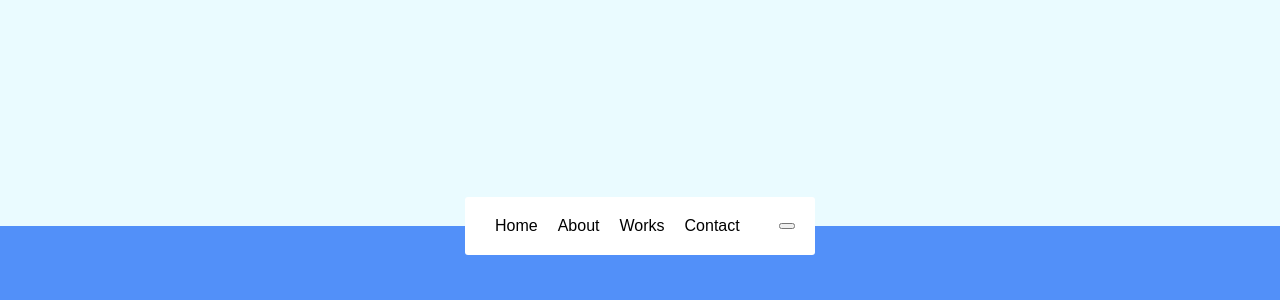
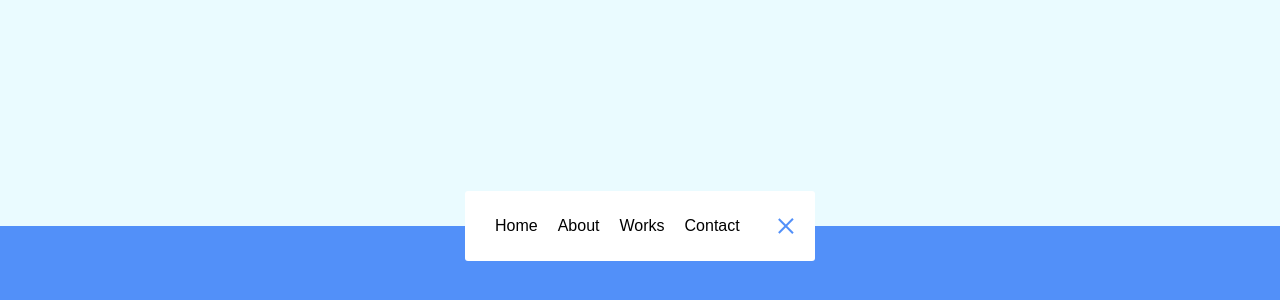
Before and after one commit to christinalorenzomontes/Animated-Navigation, a plain HTML site: page index.html in a window 1280 px wide. Shown: the part 174-474 px from the top of the page. Drawn offline with Linux system fonts and the light colour scheme; a web font is replaced by a local one.

Commit message:
Add icon styling

```diff
--- a/style.css
+++ b/style.css
@@ -1,4 +1,4 @@
-@import url('https://fonts.googleapis.com/css?family=Muli&display=swap');
+@import url("https://fonts.googleapis.com/css?family=Muli&display=swap");
 
 * {
   box-sizing: border-box;
@@ -6,8 +6,14 @@
 
 body {
   background-color: #eafbff;
-  background-image: linear-gradient(to bottom, #eafbff 0%, #eafbff 50%, #5290f9 50%, #5290f9 100%);
-  font-family: 'Muli', sans-serif;
+  background-image: linear-gradient(
+    to bottom,
+    #eafbff 0%,
+    #eafbff 50%,
+    #5290f9 50%,
+    #5290f9 100%
+  );
+  font-family: "Muli", sans-serif;
   display: flex;
   align-items: center;
   justify-content: center;
@@ -23,7 +29,7 @@ nav {
   align-items: center;
   justify-content: center;
   border-radius: 3px;
-  box-shadow: 0 2px 5px rgba(0,0,0 0.3);
+  box-shadow: 0 2px 5px rgba(0, 0, 0 0.3);
   transition: width 0.6s linear;
 }
 
@@ -61,3 +67,39 @@ nav ul a {
   text-decoration: none;
   margin: 0 10px;
 }
+
+.icon {
+  background-color: #fff;
+  border: 0;
+  cursor: pointer;
+  position: relative;
+  width: 30px;
+  height: 30px;
+}
+
+.icon:focus {
+  outline: 0;
+}
+
+.icon .line {
+  background-color: #5290f9;
+  height: 2px;
+  position: absolute;
+  width: 20px;
+  top: 10px;
+  left: 5px;
+  transition: transform 0.6s linear;
+}
+
+.icon .line2 {
+  top: auto;
+  bottom: 10px;
+}
+
+nav.active .icon .line1 {
+  transform: rotate(-765deg) translateY(5.5px);
+}
+
+nav.active .icon .line2 {
+  transform: rotate(765deg) translateY(-5.5px);
+}
```
